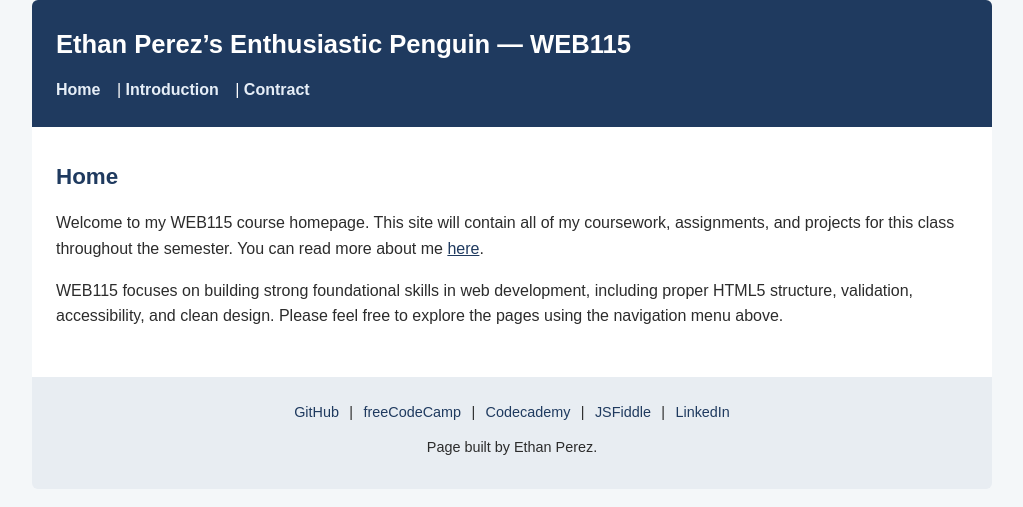
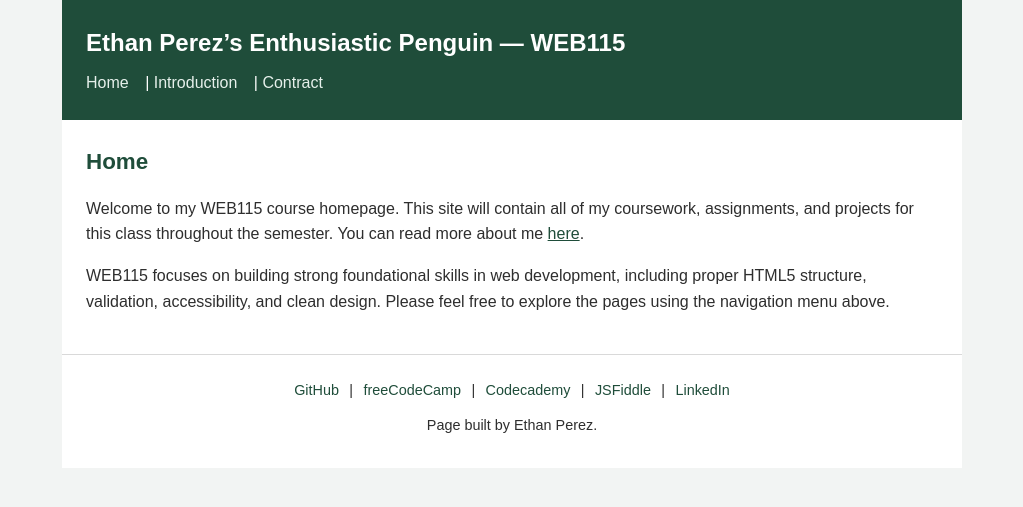
Before and after one commit to ethangianniperez/ethangianniperez.github.io, a PHP site: page /web115/index.html in a window 1280 px wide. Shown: the top 507 px of the page, without its empty margins (128-1151 px from the left). Run offline with PHP 8.4, Linux system fonts and the light colour scheme.

Commit message:
Update styles.css

```diff
--- a/web115/styles/styles.css
+++ b/web115/styles/styles.css
@@ -1,4 +1,4 @@
-
+/* ===== Basic Reset ===== */
 
 * {
     box-sizing: border-box;
@@ -6,65 +6,64 @@
     padding: 0;
 }
 
+/* ===== Page Basics ===== */
+
 body {
     font-family: Arial, Helvetica, sans-serif;
-    background-color: #f4f7f9;
-    color: #2c2c2c;
+    background-color: #f2f4f3;   /* soft gray, not pure white */
+    color: #2e2e2e;              /* dark gray, not black */
     line-height: 1.6;
 }
 
-
+/* ===== Layout ===== */
 
 header,
 main,
 footer {
-    max-width: 960px;
+    max-width: 900px;
     margin: 0 auto;
     padding: 1.5rem;
 }
 
+/* ===== Header ===== */
 
 header {
-    background-color: #1f3a5f;
+    background-color: #1f4d3a;   /* dark green */
     color: #ffffff;
-    border-radius: 6px 6px 0 0;
 }
 
 header h1 {
-    font-size: 1.6rem;
-    margin-bottom: 0.75rem;
+    font-size: 1.5rem;
+    margin-bottom: 0.5rem;
 }
 
 header nav a {
-    color: #e6eef7;
+    color: #e6f0eb;
     text-decoration: none;
     margin-right: 0.75rem;
-    font-weight: 600;
 }
 
 header nav a:hover {
     text-decoration: underline;
 }
 
-
+/* ===== Main Content ===== */
 
 main {
     background-color: #ffffff;
-    padding-top: 2rem;
-    padding-bottom: 2rem;
 }
 
 main h2 {
     font-size: 1.4rem;
     margin-bottom: 1rem;
-    color: #1f3a5f;
+    color: #1f4d3a;
 }
 
 main p {
     margin-bottom: 1rem;
 }
 
-
+/* ===== Lists ===== */
 
 ul {
     margin-left: 1.5rem;
@@ -80,7 +79,7 @@ li {
     margin-bottom: 0.75rem;
 }
 
-
+/* ===== Image Styling ===== */
 
 figure {
     margin: 1.5rem 0;
@@ -88,9 +87,9 @@ figure {
 }
 
 figure img {
-    max-width: 250px;
+    max-width: 240px;
     height: auto;
-    border-radius: 6px;
+    border-radius: 4px;
 }
 
 figcaption {
@@ -99,13 +98,13 @@ figcaption {
     margin-top: 0.5rem;
 }
 
-
+/* ===== Footer ===== */
 
 footer {
-    background-color: #e8edf2;
-    border-radius: 0 0 6px 6px;
+    background-color: #ffffff;   /* same as main */
     text-align: center;
     font-size: 0.9rem;
+    border-top: 1px solid #d9d9d9;
 }
 
 footer nav {
@@ -113,7 +112,7 @@ footer nav {
 }
 
 footer nav a {
-    color: #1f3a5f;
+    color: #1f4d3a;
     text-decoration: none;
     margin: 0 0.4rem;
 }
@@ -126,9 +125,10 @@ footer p {
     margin-bottom: 0.4rem;
 }
 
+/* ===== Global Links ===== */
 
 a {
-    color: #1f3a5f;
+    color: #1f4d3a;
 }
 
 a:hover {
```
